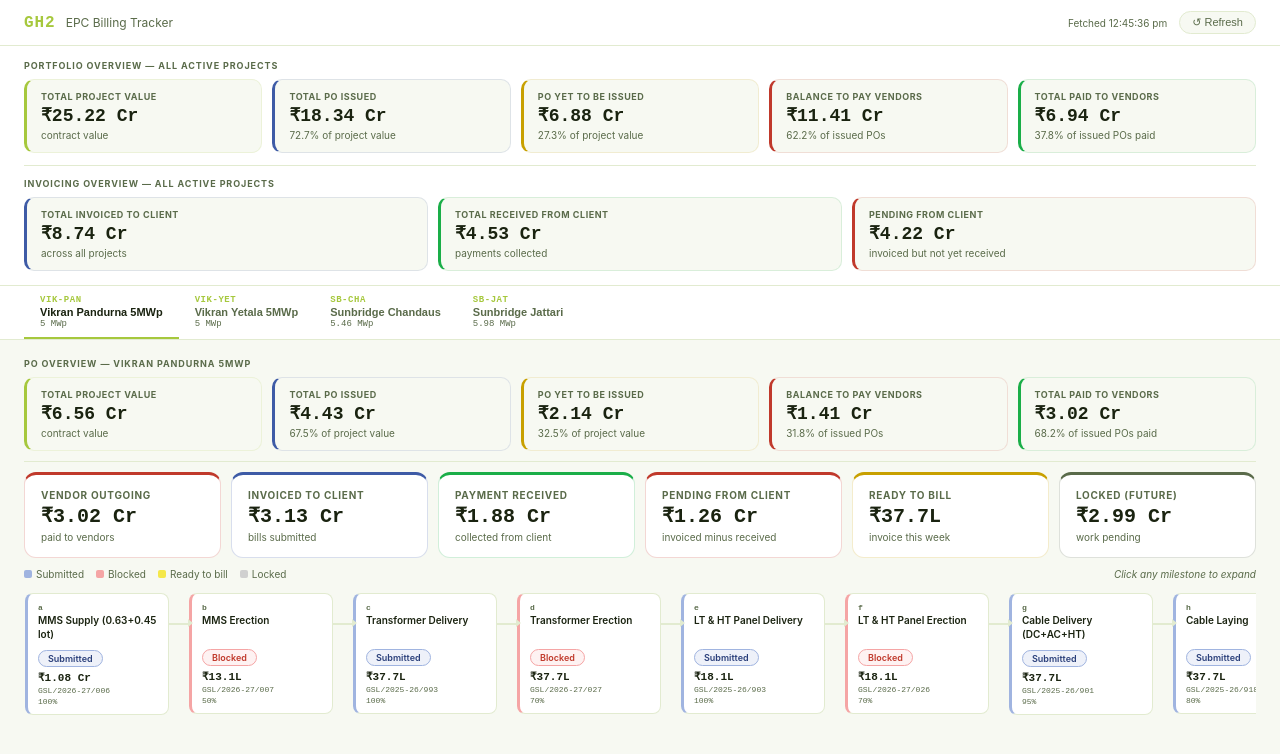
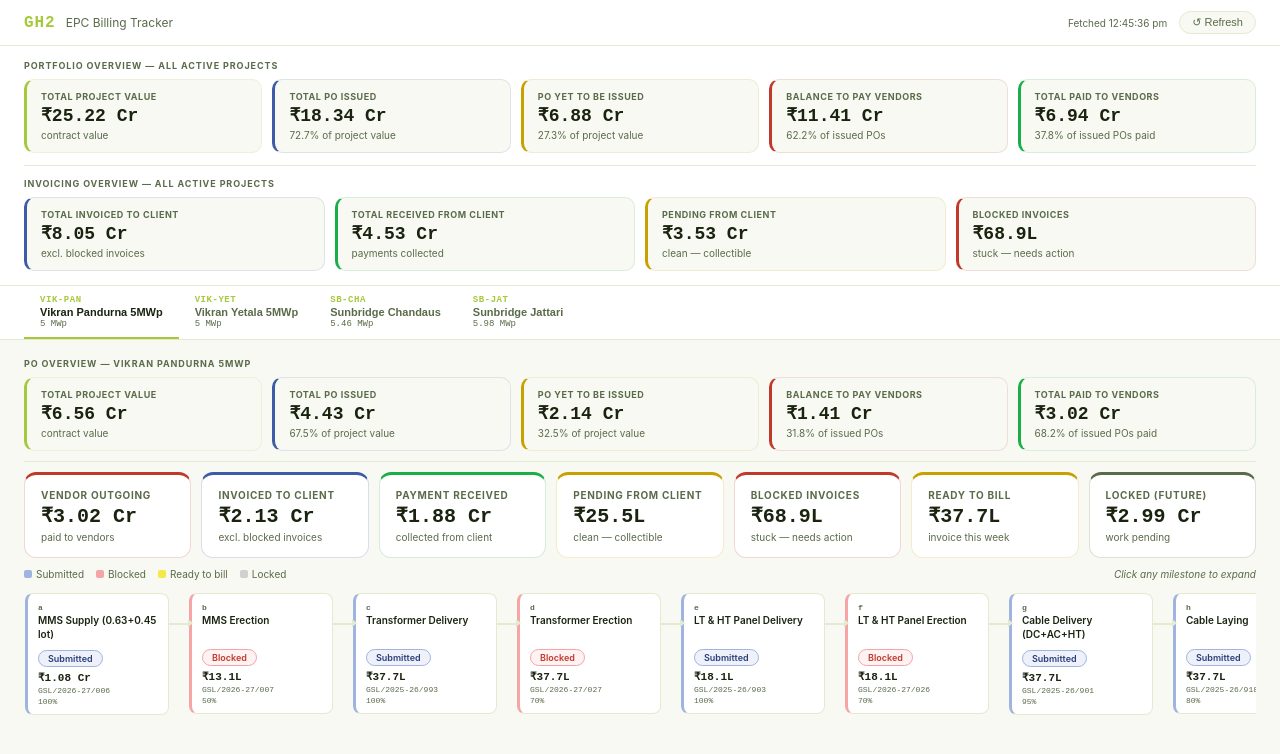
Before and after one commit to taaruntd/gh2-epc-tracker, a React (Create React App) app: page / in a window 1280 px wide. Shown: the top 754 px of the page. Built offline with nearby package versions, Linux system fonts and the light colour scheme.

Commit message:
Update App.js

```diff
--- a/src/App.js
+++ b/src/App.js
@@ -147,12 +147,19 @@ function computePOStats(projects, rawPos, filterProjectId = null) {
 
 // ── INVOICE STATS ────────────────────────────────────────────
 function computeInvoiceStats(rawInvoices) {
-  const totalInvoiced = rawInvoices.reduce((a,i) => a + num(i.invoice_value), 0);
-  const totalReceived = rawInvoices.reduce((a,i) => a + num(i.payment_received), 0);
+  // Only non-blocked invoices count toward invoiced + pending
+  const active   = rawInvoices.filter(i => (i.payment_status||"").toLowerCase() !== "blocked");
+  const blocked  = rawInvoices.filter(i => (i.payment_status||"").toLowerCase() === "blocked");
+
+  const totalInvoiced = active.reduce((a,i)  => a + num(i.invoice_value), 0);
+  const totalReceived = active.reduce((a,i)  => a + num(i.payment_received), 0);
+  const totalBlocked  = blocked.reduce((a,i) => a + num(i.invoice_value), 0);
+
   return {
     totalInvoiced,
     totalReceived,
     totalPending: totalInvoiced - totalReceived,
+    totalBlocked,
   };
 }
 
@@ -246,11 +253,12 @@ function GlobalStrip({ stats, invStats }) {
           <div style={{fontSize:9,fontWeight:700,color:T.muted,textTransform:"uppercase",letterSpacing:".1em",marginBottom:8}}>
             Invoicing Overview — All Active Projects
           </div>
-          <div style={{display:"grid",gridTemplateColumns:"repeat(3,1fr)",gap:10}}>
+          <div style={{display:"grid",gridTemplateColumns:"repeat(4,1fr)",gap:10}}>
             {[
-              {label:"Total Invoiced to Client",  value:fmtL(invStats.totalInvoiced), sub:"across all projects",           accent:T.blue},
+              {label:"Total Invoiced to Client",  value:fmtL(invStats.totalInvoiced), sub:"excl. blocked invoices",         accent:T.blue},
               {label:"Total Received from Client", value:fmtL(invStats.totalReceived), sub:"payments collected",            accent:T.green},
-              {label:"Pending from Client",        value:fmtL(invStats.totalPending),  sub:"invoiced but not yet received",  accent:T.red},
+              {label:"Pending from Client",        value:fmtL(invStats.totalPending),  sub:"clean — collectible",           accent:T.amber},
+              {label:"Blocked Invoices",           value:invStats.totalBlocked>0?fmtL(invStats.totalBlocked):"—", sub:"stuck — needs action", accent:T.red},
             ].map(c=>(
               <div key={c.label} style={{background:T.bg,borderRadius:10,border:`1px solid ${c.accent}22`,borderLeft:`3px solid ${c.accent}`,padding:"11px 14px"}}>
                 <div style={{fontSize:9,fontWeight:700,color:T.muted,textTransform:"uppercase",letterSpacing:".06em",marginBottom:5}}>{c.label}</div>
@@ -267,20 +275,30 @@ function GlobalStrip({ stats, invStats }) {
 
 // ── BILLING STRIP (per project) ───────────────────────────────
 function BillingStrip({ project }) {
-  const ms       = project.milestones || [];
-  const billed   = ms.filter(m=>["billed","blocked"].includes(m.status)).reduce((a,m)=>a+num(m.milestone_amount),0);
-  const soon     = ms.filter(m=>m.status==="soon").reduce((a,m)=>a+num(m.milestone_amount),0);
-  const locked   = ms.filter(m=>m.status==="locked").reduce((a,m)=>a+num(m.milestone_amount),0);
-  const received = ms.reduce((a,m)=>a+num(m.payment_received),0);
+  const ms = project.milestones || [];
+
+  // invoices across all milestones for this project
+  const allInvs = ms.flatMap(m => m.invoices || []);
+  const activeInvs  = allInvs.filter(i => (i.payment_status||"").toLowerCase() !== "blocked");
+  const blockedInvs = allInvs.filter(i => (i.payment_status||"").toLowerCase() === "blocked");
+
+  const billed   = activeInvs.reduce((a,i)  => a + num(i.invoice_value), 0);
+  const received = activeInvs.reduce((a,i)  => a + num(i.payment_received), 0);
   const pending  = billed - received;
+  const blocked  = blockedInvs.reduce((a,i) => a + num(i.invoice_value), 0);
+
+  const soon   = ms.filter(m=>m.status==="soon").reduce((a,m)=>a+num(m.milestone_amount),0);
+  const locked = ms.filter(m=>m.status==="locked").reduce((a,m)=>a+num(m.milestone_amount),0);
+
   return (
-    <div style={{display:"grid",gridTemplateColumns:"repeat(6,1fr)",gap:10,marginBottom:10}}>
-      <Stat label="Vendor outgoing"     value={fmtL(project.vendor_paid)}     sub="paid to vendors"               accent={T.red}   />
-      <Stat label="Invoiced to client"  value={fmtL(billed)}                  sub="bills submitted"               accent={T.blue}  />
-      <Stat label="Payment received"    value={received>0?fmtL(received):"—"} sub="collected from client"         accent={T.green} />
-      <Stat label="Pending from client" value={pending>0?fmtL(pending):"—"}   sub="invoiced minus received"       accent={T.red}   />
-      <Stat label="Ready to bill"       value={fmtL(soon)}                    sub="invoice this week"             accent={T.amber} />
-      <Stat label="Locked (future)"     value={fmtL(locked)}                  sub="work pending"                  accent={T.muted} />
+    <div style={{display:"grid",gridTemplateColumns:"repeat(7,1fr)",gap:10,marginBottom:10}}>
+      <Stat label="Vendor outgoing"     value={fmtL(project.vendor_paid)}     sub="paid to vendors"          accent={T.red}   />
+      <Stat label="Invoiced to client"  value={billed>0?fmtL(billed):"—"}     sub="excl. blocked invoices"   accent={T.blue}  />
+      <Stat label="Payment received"    value={received>0?fmtL(received):"—"} sub="collected from client"    accent={T.green} />
+      <Stat label="Pending from client" value={pending>0?fmtL(pending):"—"}   sub="clean — collectible"      accent={T.amber} />
+      <Stat label="Blocked invoices"    value={blocked>0?fmtL(blocked):"—"}   sub="stuck — needs action"     accent={T.red}   />
+      <Stat label="Ready to bill"       value={fmtL(soon)}                    sub="invoice this week"        accent={T.amber} />
+      <Stat label="Locked (future)"     value={fmtL(locked)}                  sub="work pending"             accent={T.muted} />
     </div>
   );
 }
```
